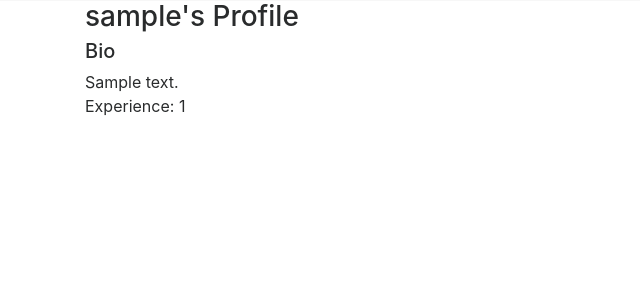
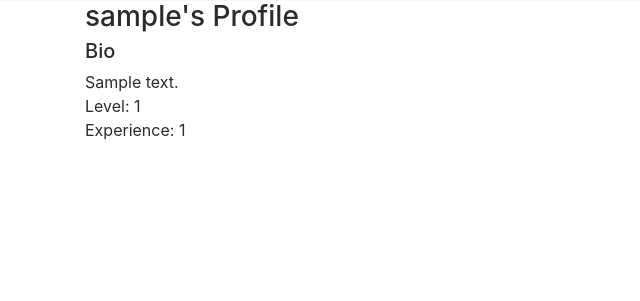
Before and after one commit to nginth/luminance, a Flask app: a page that uses luminance/templates/users/profile.html in a window 1280 px wide. Shown: the part 55-356 px from the top of the page, without its empty margins (0-640 px from the left). Run offline with Flask 2, Linux system fonts and the light colour scheme; tables that the repository leaves empty hold one stand-in row (values such as "Sample post"); parts of the project's set-up code (start-up, migrations or seed data) failed here and were passed over; some libraries are stand-ins or nearby versions.

Commit message:
add level to profile page

```diff
--- a/luminance/models.py
+++ b/luminance/models.py
@@ -61,8 +61,6 @@ class User(Base):
     def exp_level(self):
         # linearly rising experience gap
         return floor((sqrt(100 * (2 * self.exp + 25)) + 50) / 100)
-
-
 
     def __init__(self, username=None, email=None, password=None, level=UserLevel.user):
         self.username = username
--- a/luminance/templates/users/profile.html
+++ b/luminance/templates/users/profile.html
@@ -6,6 +6,9 @@
         <h5>Bio</h5>
         <div>
             {{ user.description }}
+        </div>
+        <div>
+            Level: {{ user.exp_level }}
         </div>
         <div>
             Experience: {{ user.exp }}
```
